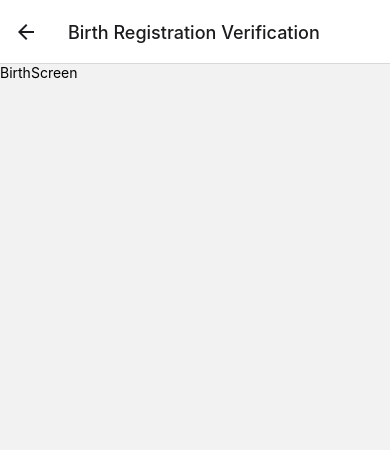
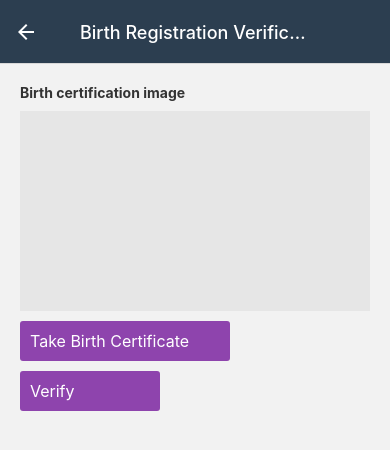
Before and after one commit to MUNIF-2242/rn-id-verification, a React Native app: screen /ScreenThree in a window 390 px wide. Shown: the top 450 px of the page. Built offline with nearby package versions, Linux system fonts and the light colour scheme; no server answers.

Commit message:
Implement birth registartion verification

```diff
--- a/App.js
+++ b/App.js
@@ -5,17 +5,29 @@ import HomeScreen from "./screens/HomeScreen";
 import NidScreen from "./screens/NidScreen";
 import BirthScreen from "./screens/BirthScreen";
 import PassportScreen from "./screens/PassportScreen";
+import { StatusBar } from "react-native";
 
 const Stack = createNativeStackNavigator();
 
 export default function App() {
   return (
+    <>
+      <StatusBar hidden={false} />
       <NavigationContainer>
-      <Stack.Navigator initialRouteName="Home">
+        <Stack.Navigator
+          initialRouteName="Home"
+          screenOptions={{
+            headerTintColor: "white",
+            headerStyle: {
+              backgroundColor: "#2c3e50",
+            },
+            headerTitleAlign: "center",
+          }}
+        >
           <Stack.Screen
             name="Home"
             component={HomeScreen}
-          options={{ headerShown: false }}
+            options={{ title: "ID Verification" }}
           />
           <Stack.Screen
             name="ScreenOne"
@@ -35,5 +47,6 @@ export default function App() {
           />
         </Stack.Navigator>
       </NavigationContainer>
+    </>
   );
 }
--- /dev/null
+++ b/components/BirthAutoFillComponent.js
@@ -0,0 +1,24 @@
+// AutofillComponent.js
+import React from "react";
+import { View, Text } from "react-native";
+import CustomLabel from "./CustomLabel"; // Adjust the path if necessary
+import MarginTop from "./spacer/MarginTop";
+
+const BirthAutoFillComponent = ({ name, dob, birthRegNo }) => {
+  return (
+    <View>
+      <MarginTop />
+      <MarginTop />
+      <CustomLabel text="Name" />
+      <Text>{name}</Text>
+      <MarginTop />
+      <CustomLabel text="Birth Registartion No" />
+      <Text>{birthRegNo}</Text>
+      <MarginTop />
+      <CustomLabel text="Dob" />
+      <Text>{dob}</Text>
+    </View>
+  );
+};
+
+export default BirthAutoFillComponent;
--- a/screens/BirthScreen.js
+++ b/screens/BirthScreen.js
@@ -1,14 +1,203 @@
-import { StyleSheet, Text, View } from "react-native";
-import React from "react";
+import React, { useState } from "react";
+import { View, Alert, StyleSheet } from "react-native";
+import * as ImagePicker from "expo-image-picker";
+import axios from "axios";
+import CustomLabel from "../components/CustomLabel";
+import CustomImage from "../components/CustomImage";
+import PlaceholderImage from "../components/PlaceholderImage";
+import CustomActivityIndicator from "../components/CustomActivityIndicator";
+import MarginTop from "../components/spacer/MarginTop";
+import CustomButton from "../components/CustomButton";
+import BirthAutoFillComponent from "../components/BirthAutoFillComponent";
 
 const BirthScreen = () => {
+  const BASE_URL = process.env.EXPO_PUBLIC_BASE_URL;
+
+  const [birthCertImage, setBirthCertImage] = useState(null);
+  const [birthImageFileName, setBirthImageFileName] = useState("");
+
+  const [porichoyVerificationResponse, setPorichoyVerificationResponse] =
+    useState("");
+
+  const [birthIamgeUploadLoading, setBirthImageUploadLoading] = useState(false);
+  const [birthImageUploaded, setBirthImageUploaded] = useState(false);
+  const [verifyLoading, setVerifyLoading] = useState(false);
+
+  const [dob, setDob] = useState("");
+  const [name, setName] = useState("");
+  const [birthRegNo, setBirthRegNo] = useState("");
+
+  const pickBirhCertificate = async () => {
+    const permissionResult =
+      await ImagePicker.requestMediaLibraryPermissionsAsync();
+
+    if (!permissionResult.granted) {
+      Alert.alert("Permission to access camera is required!");
+      return;
+    }
+
+    let result = await ImagePicker.launchImageLibraryAsync({
+      mediaTypes: ImagePicker.MediaTypeOptions.Images,
+      allowsEditing: true,
+      aspect: [4, 3],
+      quality: 1,
+      base64: true,
+    });
+
+    if (!result.canceled) {
+      setBirthCertImage(result.assets[0].uri);
+      uploadBirthCert(result.assets[0].base64);
+    }
+  };
+
+  const uploadBirthCert = async (base64Image) => {
+    setBirthImageUploadLoading(true);
+    try {
+      const response = await fetch(`${BASE_URL}/upload-birth`, {
+        method: "POST",
+        headers: {
+          "Content-Type": "application/json",
+        },
+        body: JSON.stringify({ image: base64Image }),
+      });
+
+      const data = await response.json();
+
+      if (data.fileName) {
+        setBirthImageFileName(data.fileName);
+      } else {
+        Alert.alert(
+          "Failed to upload Birth Certificate",
+          `Error: ${data.message}`
+        );
+      }
+    } catch (error) {
+      Alert.alert("An error occurred", error.message);
+    } finally {
+      setBirthImageUploadLoading(false);
+      setBirthImageUploaded(true);
+    }
+  };
+
+  //Function to detect texts
+  const detectBirhNo = async () => {
+    setVerifyLoading(true);
+    try {
+      const response = await fetch(`${BASE_URL}/detect-birthno`, {
+        method: "POST",
+        headers: {
+          "Content-Type": "application/json",
+        },
+        body: JSON.stringify({ fileName: birthImageFileName }),
+      });
+      const result = await response.json();
+
+      // Accessing the values correctly
+      const { birthRegistrationNumber, dateOfBirth } = result.data;
+
+      setDob(dateOfBirth);
+      setBirthRegNo(birthRegistrationNumber);
+
+      if (result.data) {
+        Alert.alert(
+          "Text detection successful!",
+          `Detected Text: ${JSON.stringify(result.data)}`
+        );
+        await porichoyBirth(birthRegistrationNumber, dateOfBirth);
+      } else {
+        Alert.alert("Failed to detect text", `Error: ${result.message}`);
+      }
+    } catch (error) {
+      //Alert.alert("An error occurred", error.message);
+      Alert.alert(
+        "Provide valid english birth certificate",
+        "Issued by Bangladesh government"
+      );
+    } finally {
+      setVerifyLoading(false);
+    }
+  };
+
+  const porichoyBirth = async (birthRegistrationNumber, dateOfBirth) => {
+    console.log("call porichoy Api");
+    const apiUrl = `${BASE_URL}/porichoy-birth`;
+    try {
+      const response = await axios.post(
+        apiUrl,
+        {
+          birthRegistrationNumber,
+          dateOfBirth,
+        },
+        {
+          headers: {
+            "Content-Type": "application/json",
+          },
+        }
+      );
+      console.log("Porichoy Birth API response:", response.data);
+      setPorichoyVerificationResponse(response.data.status);
+      setName(response.data.data.birthRegistration.fullNameEN);
+      // console.log(response.status);
+    } catch (error) {
+      console.error("Error calling Porichoy Basic API:", error);
+      Alert.alert("Provide valid Birth Certificate");
+    } finally {
+      setVerifyLoading(false);
+    }
+  };
+
+  const verifyBirthCertificate = async () => {
+    await detectBirhNo();
+  };
+
   return (
-    <View>
-      <Text>BirthScreen</Text>
+    <View style={styles.container}>
+      <CustomLabel text="Birth certification image" />
+      <MarginTop />
+      <View style={styles.widePlaceholderContainer}>
+        {birthIamgeUploadLoading && <CustomActivityIndicator />}
+        {birthCertImage ? (
+          <CustomImage source={{ uri: birthCertImage }} />
+        ) : (
+          !birthIamgeUploadLoading && <PlaceholderImage />
+        )}
+      </View>
+
+      <MarginTop />
+      <CustomButton
+        buttonStyle={{ width: "60%" }}
+        onPress={pickBirhCertificate}
+        disabled={birthImageUploaded}
+        text="Take Birth Certificate"
+        showIcon={birthImageUploaded}
+      />
+      <MarginTop />
+      <CustomButton
+        onPress={verifyBirthCertificate}
+        disabled={porichoyVerificationResponse === "YES"}
+        text="Verify"
+        showIcon={porichoyVerificationResponse === "YES"}
+        loading={verifyLoading}
+      />
+      {porichoyVerificationResponse ? (
+        <BirthAutoFillComponent dob={dob} birthRegNo={birthRegNo} name={name} />
+      ) : null}
     </View>
   );
 };
 
 export default BirthScreen;
 
-const styles = StyleSheet.create({});
+const styles = StyleSheet.create({
+  container: {
+    paddingHorizontal: 20,
+    paddingTop: 20,
+  },
+  widePlaceholderContainer: {
+    position: "relative",
+    width: "100%",
+    height: 200,
+    justifyContent: "center",
+    alignItems: "center",
+  },
+});
--- a/screens/HomeScreen.js
+++ b/screens/HomeScreen.js
@@ -4,9 +4,6 @@ import { View, Text, TouchableOpacity, StyleSheet } from "react-native";
 const HomeScreen = ({ navigation }) => {
   return (
     <View style={styles.container}>
-      <View style={styles.titleContainer}>
-        <Text style={styles.titleText}>ID VERIFICATION FEATURE</Text>
-      </View>
       <TouchableOpacity
         style={styles.button}
         onPress={() => navigation.navigate("ScreenOne")}
@@ -39,7 +36,9 @@ const styles = StyleSheet.create({
   },
   titleContainer: {
     width: "100%",
-    marginBottom: 30,
+    marginBottom: 140,
+    position: "absolute",
+    top: 40,
   },
   titleText: {
     backgroundColor: "#2c3e50",
```
Lines whose indentation alone changed are shown as unchanged.
